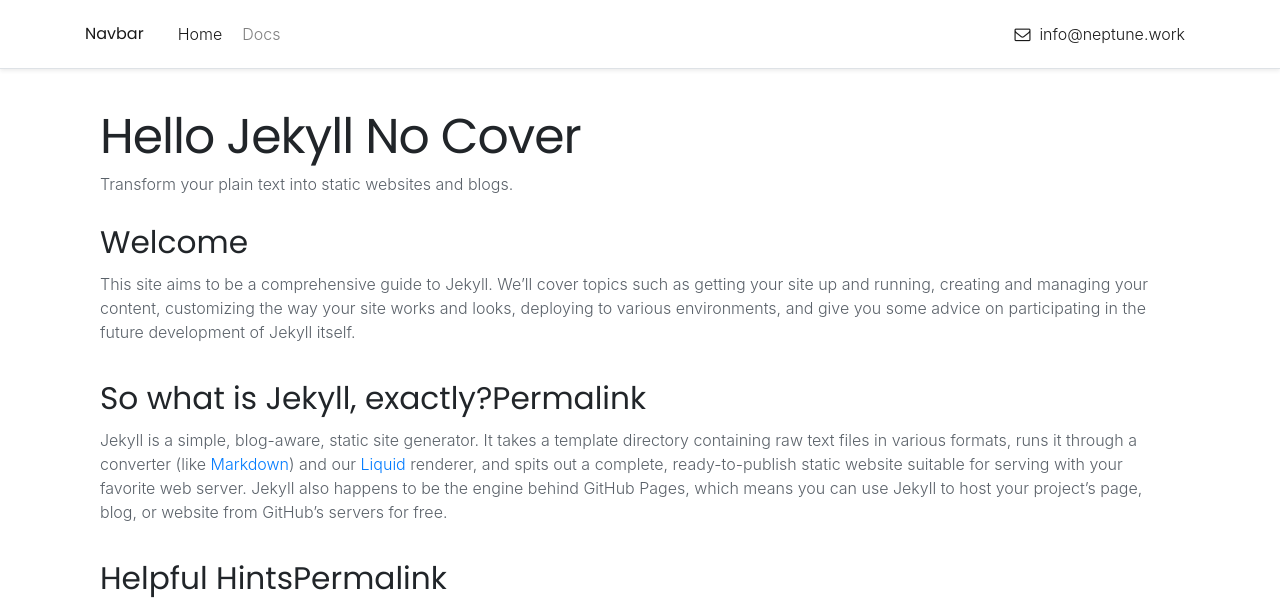
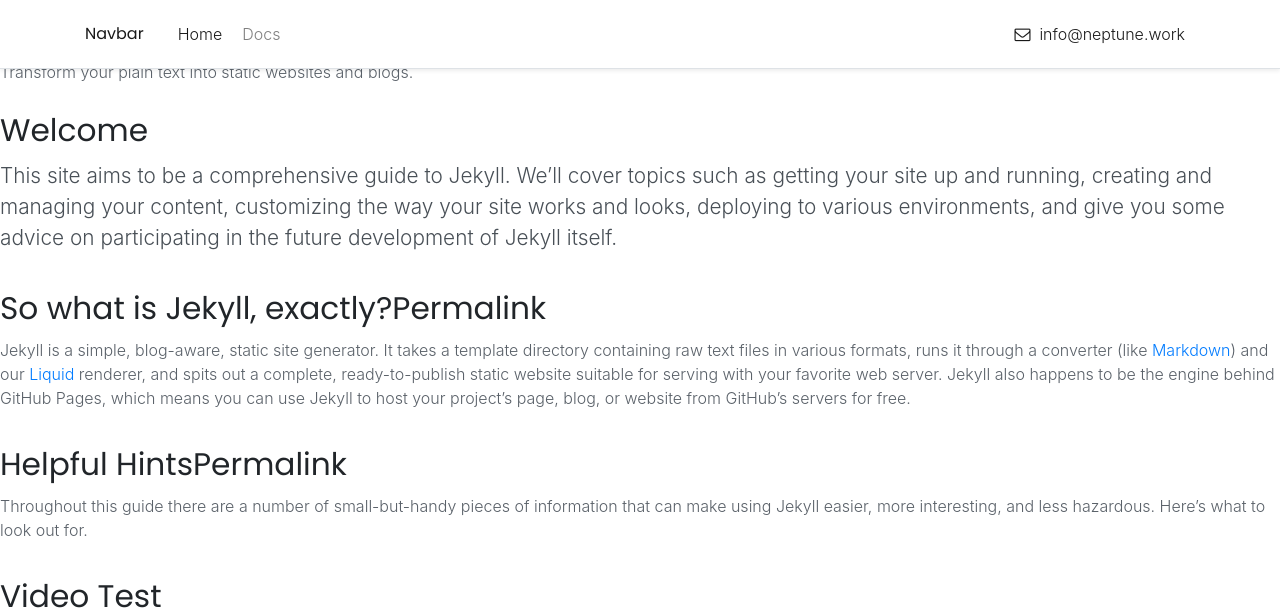
Before and after one commit to KevBuild4UR/_backup, a Jekyll site: the page built from _posts/2020-08-21-hello-jekyll-no-cover.md, in a window 1280 px wide and 1199 px high. Shown: the top 612 px of the window. Built offline with Jekyll 4.4.1, drawn with Linux system fonts in a browser that asks for light colours; nearby versions of some CDN libraries.

Commit message:
Update post.html

```diff
--- a/_layouts/post.html
+++ b/_layouts/post.html
@@ -2,20 +2,19 @@
 {% include blog-header.html %}
 {% if page.cover %}
 <section id="blog-header">
-  <div class="container" style="padding-top: 6rem; padding-buttom: 6rem;">
+  <div class="masthead bg-light" style="background: url('{{ page.cover | relative_url }}') center no-repeat; background-size: cover;">
+  <div class="container">
     <div class="row">
       <div class="col-md-12 col-md-offset-1 text-center"></div>
     </div>
   </div>
-  <div class="blog-header-filter blog-header-filter-gradient" style="background: url('{{ page.cover | relative_url }}') center no-repeat; background-size: cover;"></div>
+</div>
 </section>
 {% endif %}
-<section id="blog-content" style="padding-top: 7rem; background-color: #fff;">
-<div class="container">
-  <div class="col-md-12">
+<section id="blog-main-content">
+<div class="post">
     <h1>{{ page.title }}</h1>
     {{ page.content }}
-    </div>
 </div>
 </section>
 {% include landing-footer.html %}
```
